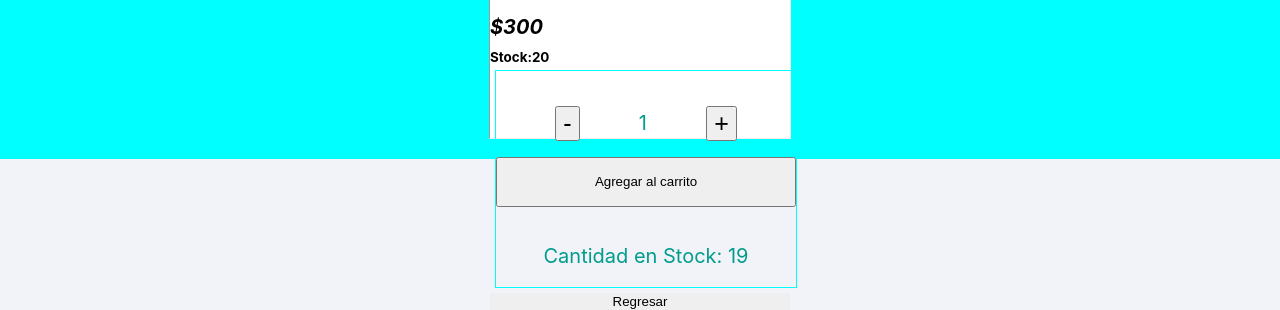
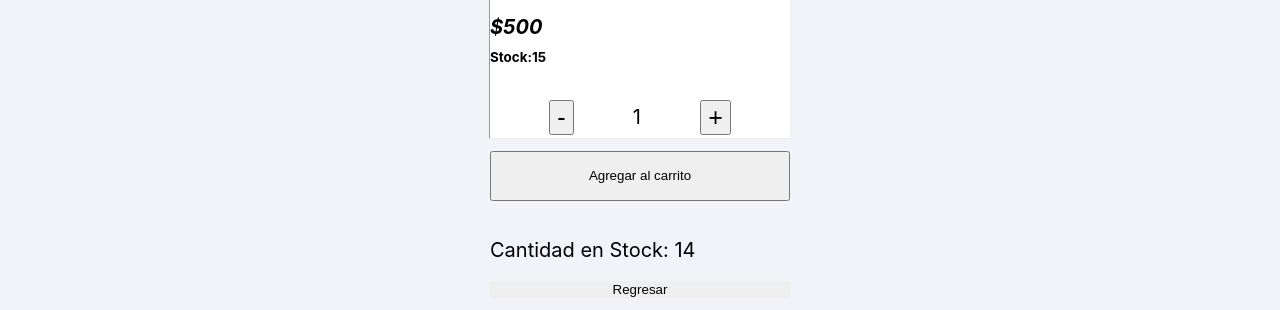
Before and after one commit to Fernando-Andres-Ramos/ProyectoFinal_React, a React (Create React App) app: page /item/1 in a window 1280 px wide. Shown: the part 730-1040 px from the top of the page. Built offline with nearby package versions, Linux system fonts and the light colour scheme.

Commit message:
useParams agregado en ItemDetailContainer para leer la id

```diff
--- a/src/App.js
+++ b/src/App.js
@@ -1,6 +1,5 @@
 import React from 'react';
-// import { useState } from 'react';
-import { BrowserRouter, Routes, Route } from 'react-router-dom';
+import { BrowserRouter, Routes, Route} from 'react-router-dom';
 import { NavBar } from './components/NavBar/NavBar';
 import { ItemDetailContainer } from './containers/ItemDetailContainer/ItemDetailContainer';
 import { ItemListContainer } from './containers/ItemListContainer/ItemListCointainer';
@@ -19,9 +18,10 @@ import { ItemListContainer } from './containers/ItemListContainer/ItemListCointa
 
 const Mensaje ='¡Bienvenid@ a nuestra tienda! ¡Aqui podras comprar juegos de mesa, cartas y más! (Sitio en construcción)'
 
+function App() {
 
 
-function App() {
+
   return (
     <BrowserRouter>
     <NavBar />
--- a/src/components/Item/Item.jsx
+++ b/src/components/Item/Item.jsx
@@ -1,5 +1,6 @@
 import React from 'react'
 import styles from './Item.module.css'
+import { NavLink } from 'react-router-dom'
 
 export const Item = ({id, title, description, price, pictureURL}) => {
   return (
@@ -12,7 +13,9 @@ export const Item = ({id, title, description, price, pictureURL}) => {
         <p>{description}</p>
         <h4 className={styles.precio}>${price}</h4>
       </div>
-      <button style={{cursor:"pointer"}} className={styles.botonDetalles}>Ver mas detalles aqui</button>
+      <button style={{cursor:"pointer"}} className={styles.botonDetalles}>
+        <NavLink to={`/item/${id}`}>Ver mas detalles aqui</NavLink>
+      </button>
     </div>
   )
 }
--- a/src/components/ItemDetail/ItemDetail.jsx
+++ b/src/components/ItemDetail/ItemDetail.jsx
@@ -14,7 +14,7 @@ export const ItemDetail = (item) => {
         <p>{item.dato.description}</p>
         <h4 className={styles.precio}>${item.dato.price}</h4>
         <h6 className={styles.stock}>Stock:{item.dato.stock}</h6>
-        <div style={{textAlign:'center',margin:'5px',border:'1px solid aqua',width:'100%',color:'#009C8C', fontSize:'20px'}}>
+        <div>
           <ItemCount stock={item.dato.stock} onAdd={count => console.log(`Agregaste al carrito ${count}u. de ${item.dato.title}. Por un valor de ${count*item.dato.price}$`)}/>
         </div>
       </div>
--- a/src/components/NavBar/NavBar.jsx
+++ b/src/components/NavBar/NavBar.jsx
@@ -1,6 +1,8 @@
 import React from 'react';
+import { Link } from 'react-router-dom';
 import { CardWidget } from '../CardWidget/CardWidget';
 import style from './NavBar.module.css';
+
 
 export function NavBar() {
   /*Logica*/
@@ -10,7 +12,7 @@ export function NavBar() {
       <h1 className={style.Titulo}>1d10 Games</h1>
         <nav className={style.Nav}>
         <div style={{display:'flex',justifyContent:'space-between'}}>
-          <a style={{fontSize:30,textDecoration:'none'}} href="/">Inicio</a>
+          <Link  to={`/`} style={{fontSize:30,textDecoration:'none'}}>Inicio</Link>
           <ul className={style.OpcionesDeUsuario}>
             <li><a className={style.NavList_link} href="/Home">Log in</a></li>
             <li><a className={style.NavList_link} href="/Home">Sign up</a></li>
--- a/src/containers/ItemDetailContainer/ItemDetailContainer.jsx
+++ b/src/containers/ItemDetailContainer/ItemDetailContainer.jsx
@@ -1,4 +1,5 @@
 import React, {useState, useEffect } from "react"
+import { useParams } from "react-router-dom"
 import styles from "./ItemDetailContainer.module.css"
 import { DatosProductos } from "../../mocks/DatosProductos"
 import { ItemDetail } from "../../components/ItemDetail/ItemDetail"
@@ -6,8 +7,13 @@ import { ItemDetail } from "../../components/ItemDetail/ItemDetail"
 
 
 export function ItemDetailContainer(){
-  const buscar = 2
   const [ ItemElegido, setItemElegido] = useState (null)
+
+  const {id} = useParams()
+  useEffect(()=>{
+    console.log("La ID es" + id)
+  },[id])
+
   useEffect(() => {
     promesaItem()
   },[])
@@ -16,13 +22,13 @@ export function ItemDetailContainer(){
     return new Promise ((resolve,reject)=>{
       setTimeout(()=>{
         if (DatosProductos){
-          const ProductoEncontrado = DatosProductos.find(element=>element.id===buscar)
+          const ProductoEncontrado = DatosProductos.find(element=>element.id == id)
           resolve (ProductoEncontrado)
           console.log([resolve])
         }
         else
           reject (new Error ('Error en getItem'))
-      },4000)
+      },1000)
     })
   }
 
--- a/src/containers/ItemDetailContainer/ItemDetailContainer.module.css
+++ b/src/containers/ItemDetailContainer/ItemDetailContainer.module.css
@@ -3,5 +3,4 @@
   display: flex;
   flex-flow: row wrap;
   justify-content: center;
-  background-color: aqua;
 }
```
